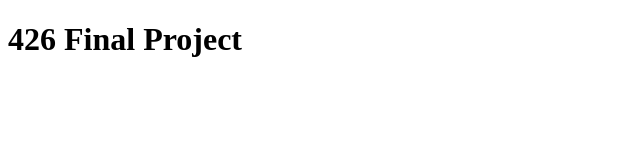
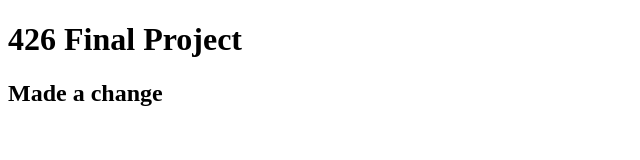
Before and after one commit to chelene3/426FinalProject, a website: page index.html in a window 1280 px wide. Shown: the whole page, without its empty margins (0-640 px from the left). Drawn offline with Linux system fonts and the light colour scheme.

Commit message:
changing with branch

```diff
--- a/index.html
+++ b/index.html
@@ -7,5 +7,6 @@
 </head>
 <body>
     <h1>426 Final Project</h1>
+    <h2>Made a change</h2>
 </body>
 </html>
```
